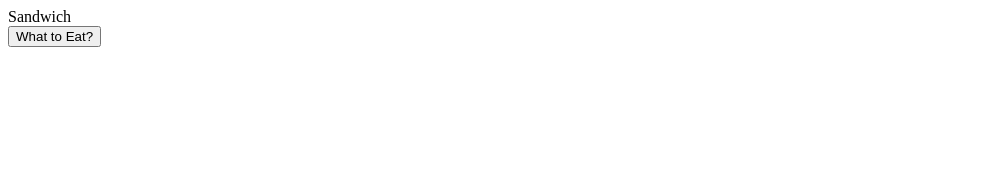
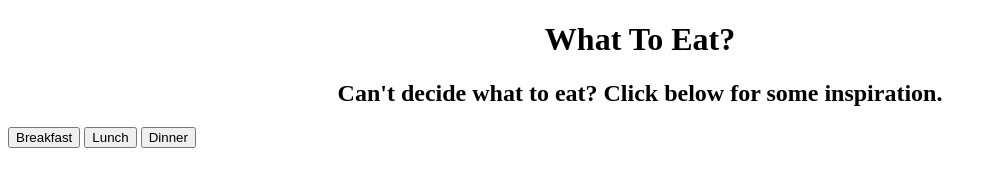
Before and after one commit to joneskj55/what-to-eat, a plain HTML site: page index.html in a window 1280 px wide. Shown: the whole page, without its empty margins (0-997 px from the left). Drawn offline with Linux system fonts and the light colour scheme.

Commit message:
add basic html structure/ css; breakfast, lunch, dinner

```diff
--- a/index.html
+++ b/index.html
@@ -3,11 +3,16 @@
 <head>
     <meta charset="UTF-8">
     <title>What To Eat</title>
+    <link rel="stylesheet" href="styles.css">
 </head>
 <body>
+<h1 class="header">What To Eat?</h1>
+<h2 class="sub-header">Can't decide what to eat? Click below for some inspiration.</h2>
 <div id="meal-name"></div>
 <div id="meal-image"></div>
-<button onclick="getMeal()">What to Eat?</button>
+<button onclick="getMeal()">Breakfast</button>
+<button onclick="getLunch()">Lunch</button>
+<button onclick="getDinner()">Dinner</button>
 </body>
 <script src="script.js"></script>
 </html>
--- a/script.js
+++ b/script.js
@@ -40,5 +40,3 @@ function getMeal() {
     showMealName.innerText = meals[randomMeal].name;
     //showMealImage.innerText = meals[randomMeal].image;
 }
-
-getMeal();
--- /dev/null
+++ b/styles.css
@@ -0,0 +1,11 @@
+.header {
+    text-align: center;
+}
+
+.sub-header {
+    text-align: center;
+}
+
+button {
+    justify-content: center;
+}
```
